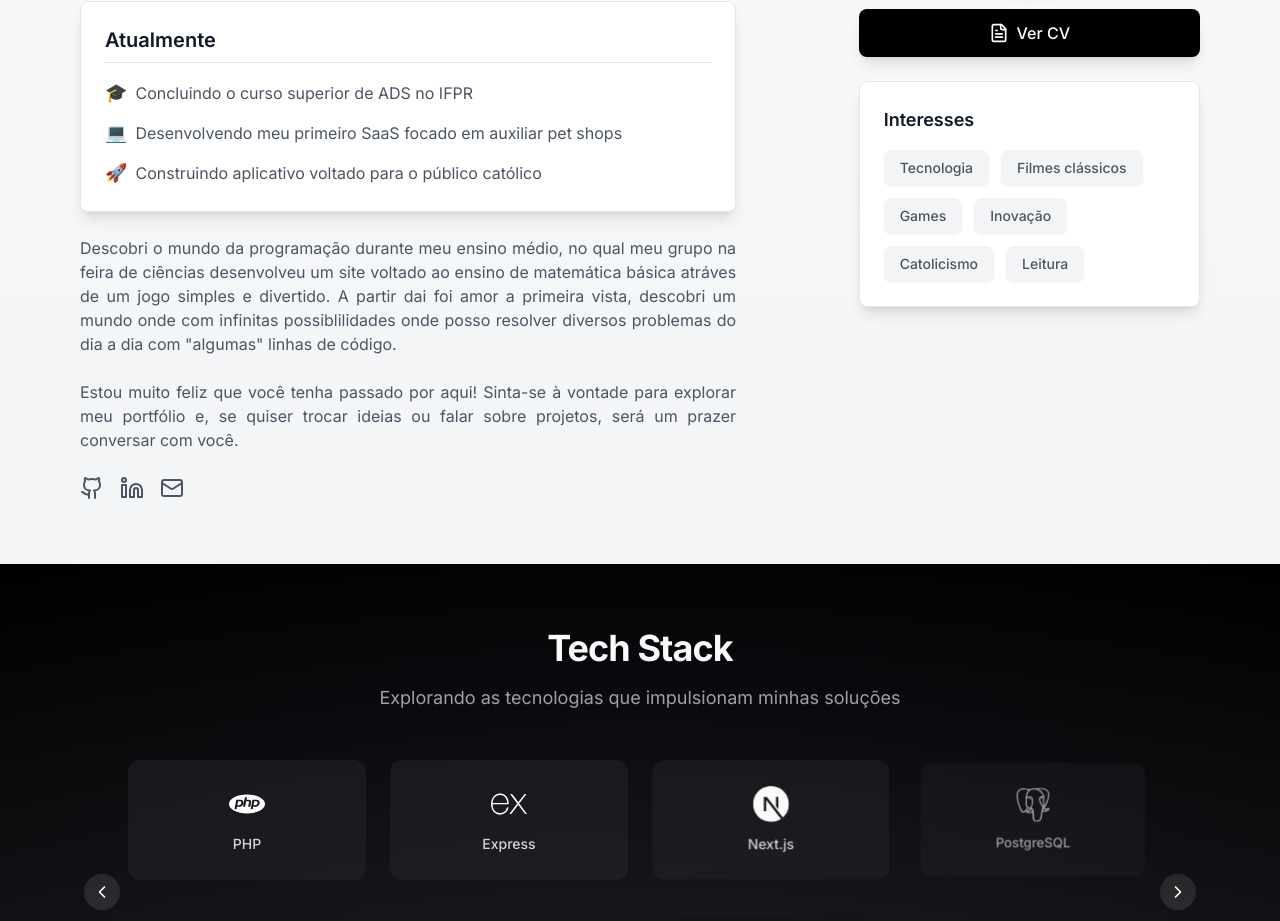
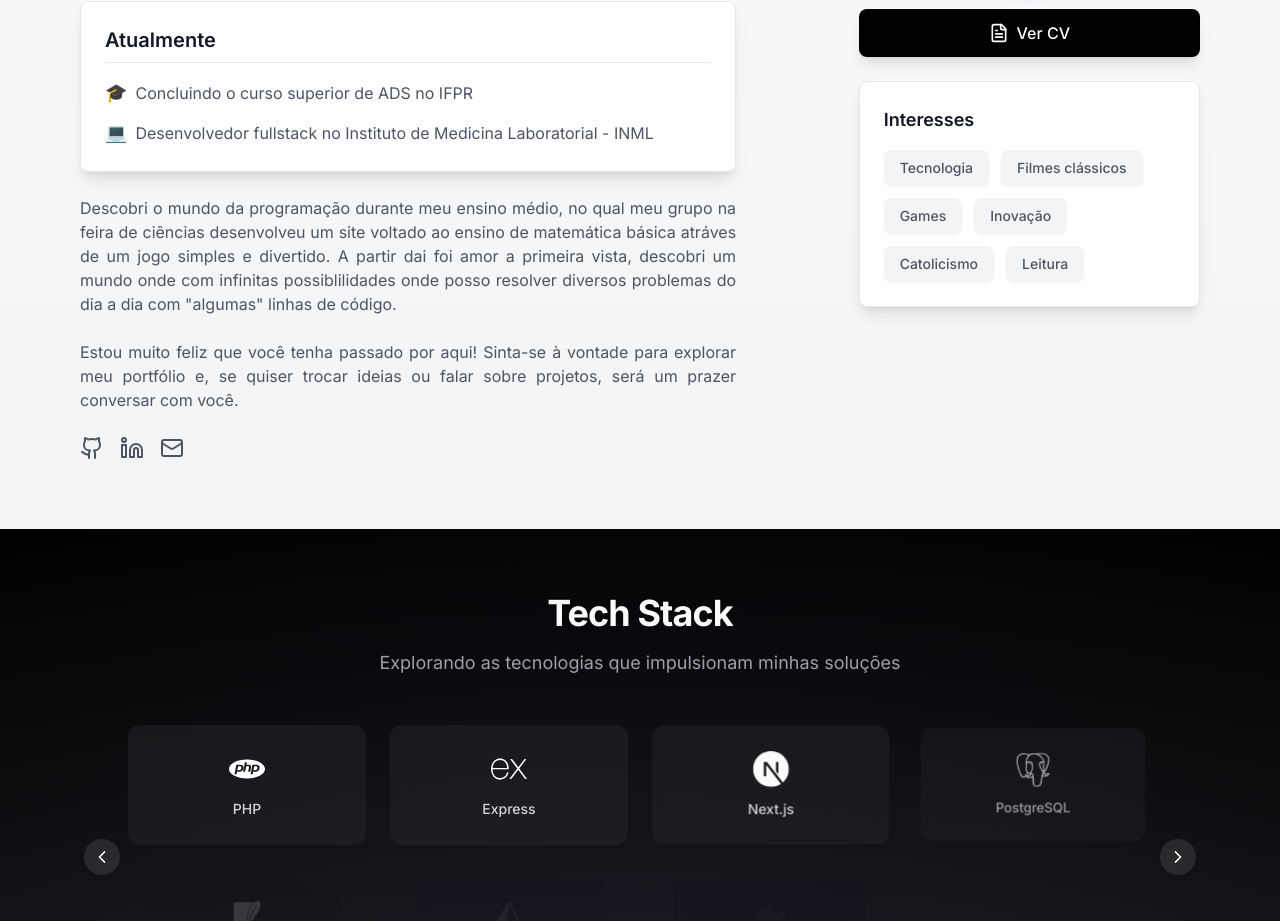
Before and after one commit to duduszchaida/meu-portfolio, a Next.js app: page / in a window 1280 px wide. Shown: the part 1039-1960 px from the top of the page. Built offline with nearby package versions, Linux system fonts and the light colour scheme.

Commit message:
Update AboutSection.tsx

```diff
--- a/components/AboutSection.tsx
+++ b/components/AboutSection.tsx
@@ -100,12 +100,9 @@ export default function App() {
                     </li>
                     <li className="flex items-center gap-2">
                       <span className="text-lg">💻</span>
-                      <span className="hover:text-blue-600 transition-colors">Desenvolvendo meu primeiro SaaS focado em auxiliar pet shops</span>
+                      <span className="hover:text-blue-600 transition-colors">Desenvolvedor fullstack no Instituto de Medicina Laboratorial - INML</span>
                     </li>
-                    <li className="flex items-center gap-2">
-                      <span className="text-lg">🚀</span>
-                      <span className="hover:text-blue-600 transition-colors">Construindo aplicativo voltado para o público católico</span>
-                    </li>
+
                   </ul>
                 </div>
                 <p>
```
